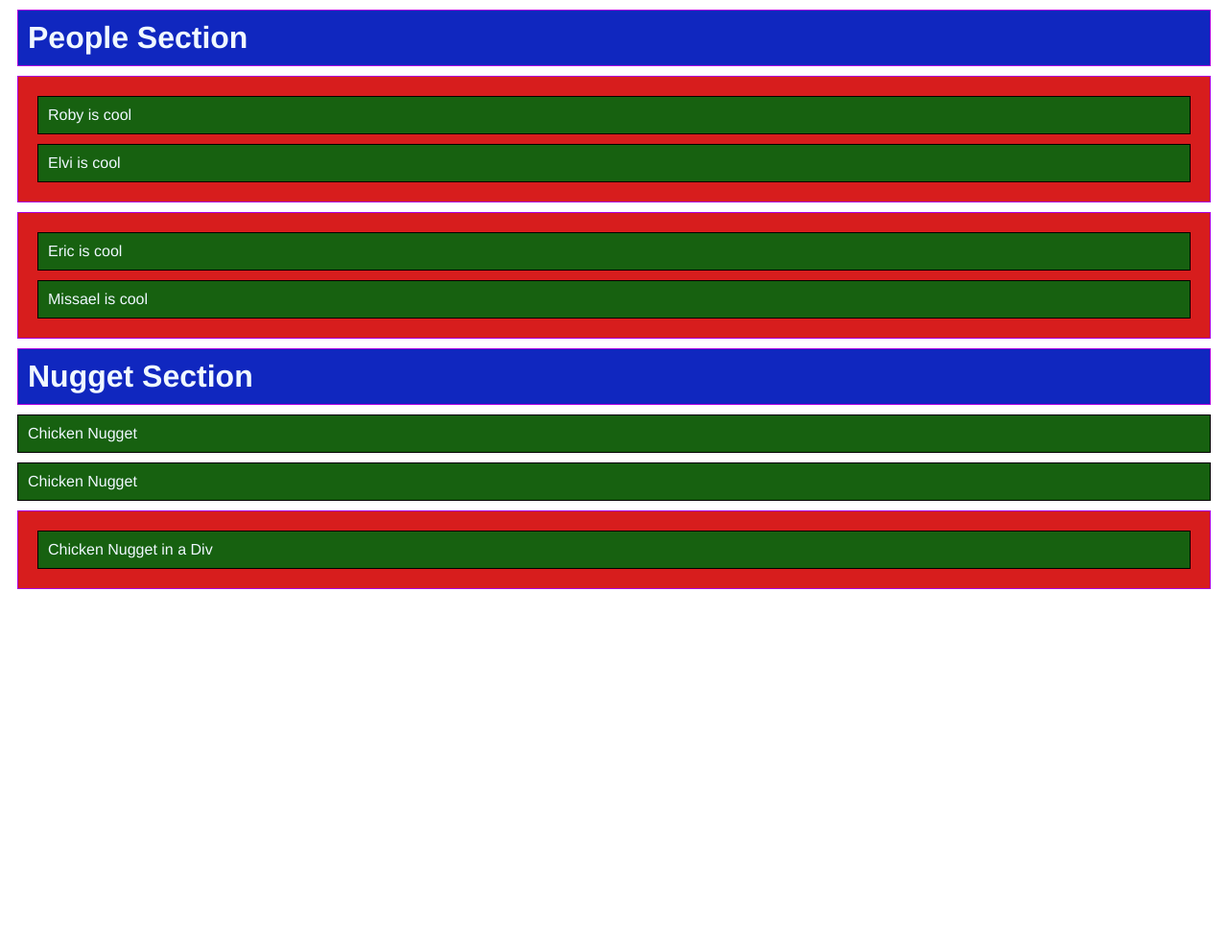
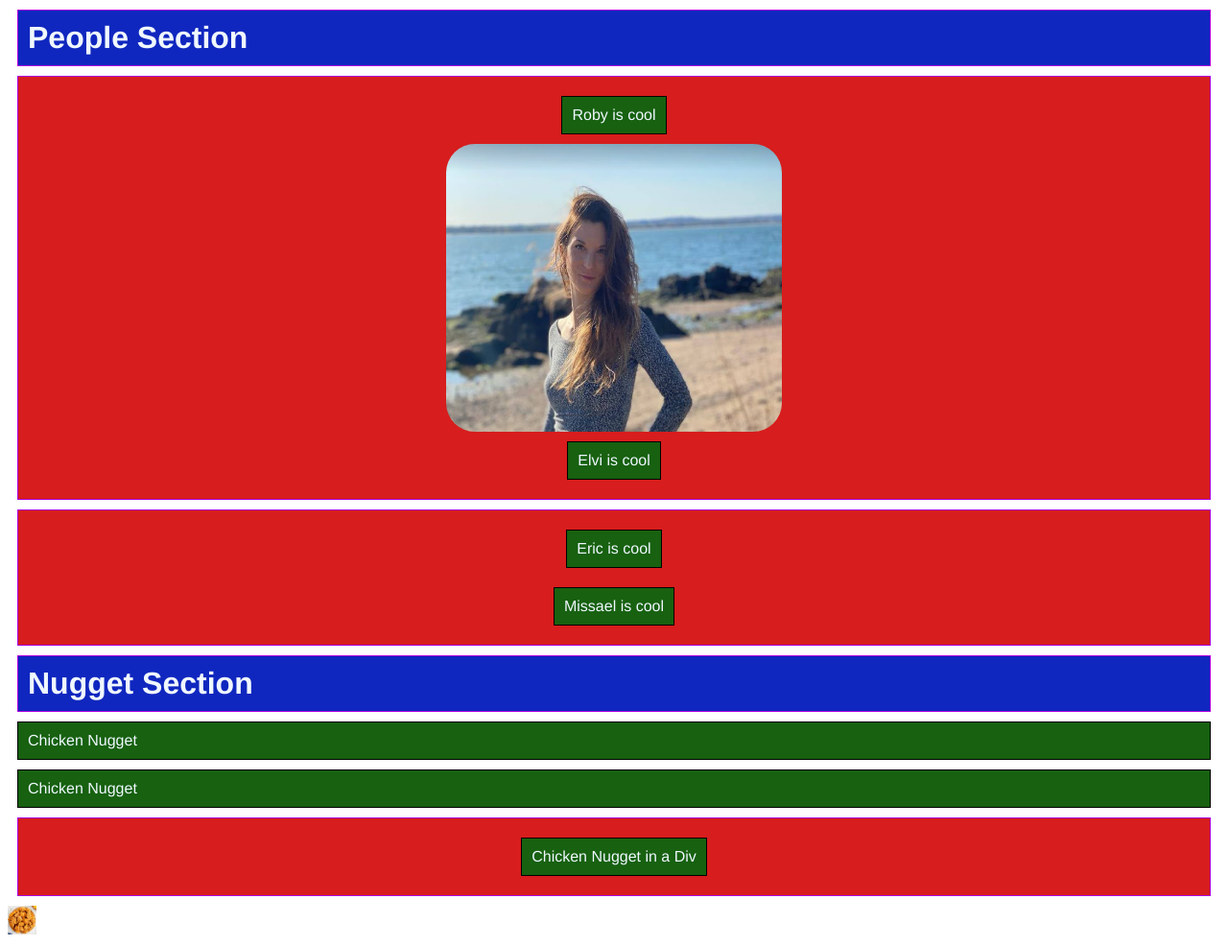
Before and after one commit to Robae92/myfirstproject, a plain HTML site: page Index.html in a window 1280 px wide. Shown: the whole page at 96% size. Before the commit the page ends 800 px from the top, so only its background shows below. Drawn offline with Linux system fonts and the light colour scheme.

Commit message:
centering stuff

```diff
--- a/Index.html
+++ b/Index.html
@@ -13,6 +13,7 @@
     <h1>People Section</h1>
     <div>
         <p>Roby is cool</p>
+        <img id="Rob" src="Rob.png" alt="Roby">
         <p>Elvi is cool</p>
     </div>
     <div>
@@ -25,6 +26,7 @@
     <div>
         <p>Chicken Nugget in a Div</p>
     </div>
+    <img id="Chicknug" src="chickennugget.jpg" alt="chicken nugget">
 </body>
 
 </html>
--- a/style.css
+++ b/style.css
@@ -15,6 +15,9 @@ div {
     margin: 10px;
     background-color: rgb(215, 29, 29);
     border: 1px solid rgb(171, 0, 223);
+    display: flex;
+    flex-direction: column;
+    align-items: center;
 }
 
 h1 {
@@ -23,3 +26,16 @@ h1 {
     background-color: rgb(16, 39, 191);
     border: 1px solid rgb(171, 0, 223);
 }
+img {
+    width: 100px;
+    height: 100px;
+}
+#Rob {
+    width: 350px;
+    height: 300px;
+    border-radius: 30px;
+}
+    #Chicknug {
+    width: 30px;
+    height: 30px;
+    }
```
Also changed, not shown: Rob.png (added), chickennugget.jpg (added).
